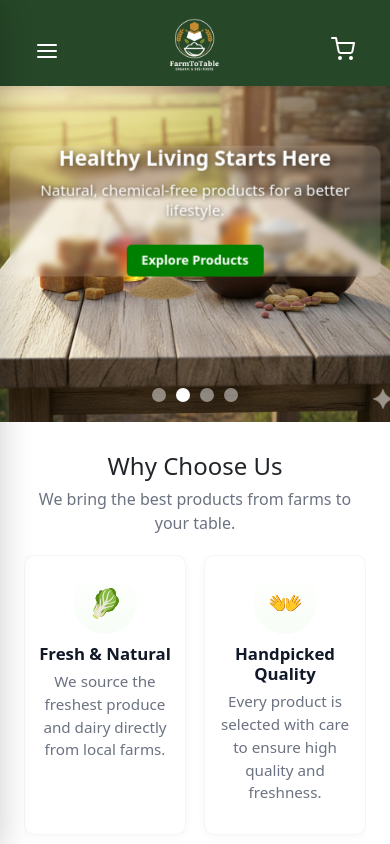
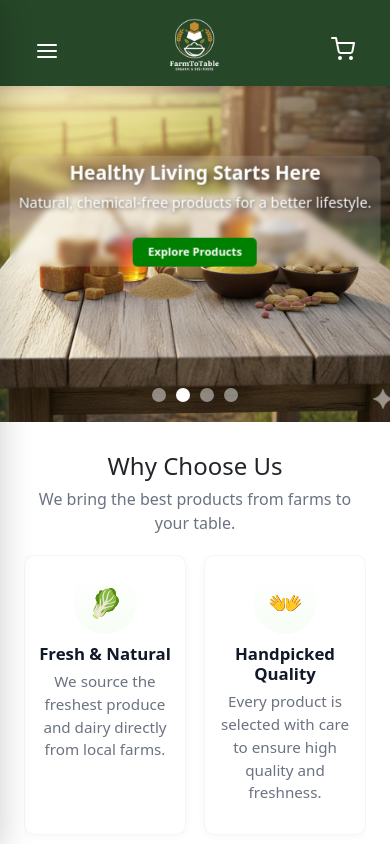
Before and after one commit to BK-Pathan/FarmToTable, a React (Vite) app: page / in a window 390 px wide. Shown: the top 844 px of the page. Built offline with nearby package versions, Linux system fonts and the light colour scheme.

Commit message:
best css

```diff
--- a/src/components/banner.css
+++ b/src/components/banner.css
@@ -84,6 +84,7 @@
 /* Banner Text */
 
  .banner-text {
+  padding-top: 5px !important;
   position: absolute;
   top: 50%;
   left: 50%;
@@ -138,10 +139,10 @@
 /* Laptop screens */
 @media screen and (min-width: 769px) and (max-width: 1024px) {
   .banner-headline {
-    font-size: 2rem;
+    font-size: 1.8rem;
   }
   .banner-subtext {
-    font-size: 1.1rem;
+    font-size: 1rem;
   }
   .banner-cta {
     font-size: 0.9rem;
@@ -157,13 +158,13 @@
   }
 
   .banner-headline {
-    font-size: 1.6rem;
+    font-size: 1.4rem;
   }
   .banner-subtext {
-    font-size: 1rem;
+    font-size: 0.9rem;
   }
   .banner-cta {
-    font-size: 0.85rem;
+    font-size: 0.80rem;
     padding: 7px 18px;
   }
 }
@@ -176,15 +177,15 @@
   }
 
   .banner-headline {
-    font-size: 1.3rem;
+    font-size: 1.2rem;
     line-height: 1.2;
   }
   .banner-subtext {
-    font-size: 0.95rem;
+    font-size: 0.90rem;
     line-height: 1.3;
   }
   .banner-cta {
-    font-size: 0.8rem;
+    font-size: 0.7rem;
     padding: 6px 15px;
   }
 }
```
